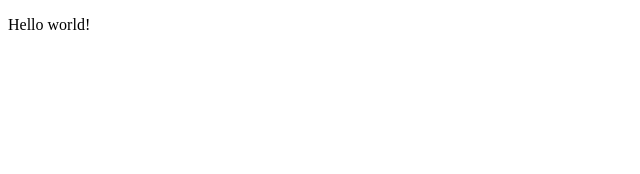
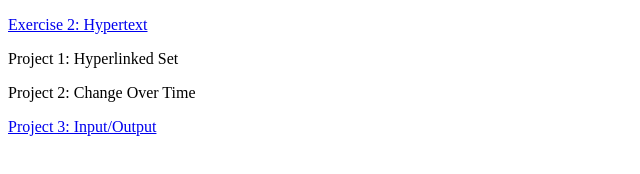
Before and after one commit to sph2116/sph2116.github.io, a plain HTML site: page index.html in a window 1280 px wide. Shown: the whole page, without its empty margins (0-640 px from the left). Drawn offline with Linux system fonts and the light colour scheme.

Commit message:
update links

```diff
--- a/index.html
+++ b/index.html
@@ -2,9 +2,12 @@
 <html>
   <head>
     <meta charset="utf-8">
-    <title>Hello world!</title>
+    <title>GDFW Fall 2021 - Serena Ho's Projects</title>
   </head>
   <body>
-    <p> Hello world! </p>
+    <p><a href = "sph2116.github.io/exercise2-hypertext/"> Exercise 2: Hypertext</a></p>
+    <p> <a href = "sph2116.github.io/project1-hyperlinked-set/"></a>Project 1: Hyperlinked Set</p>
+    <p> <a href = "https://sph2116.github.io/project2-change-over-time/"></a>Project 2: Change Over Time</p>
+    <p> <a href = " ">Project 3: Input/Output</a></p>
   </body>
 </html>
```
